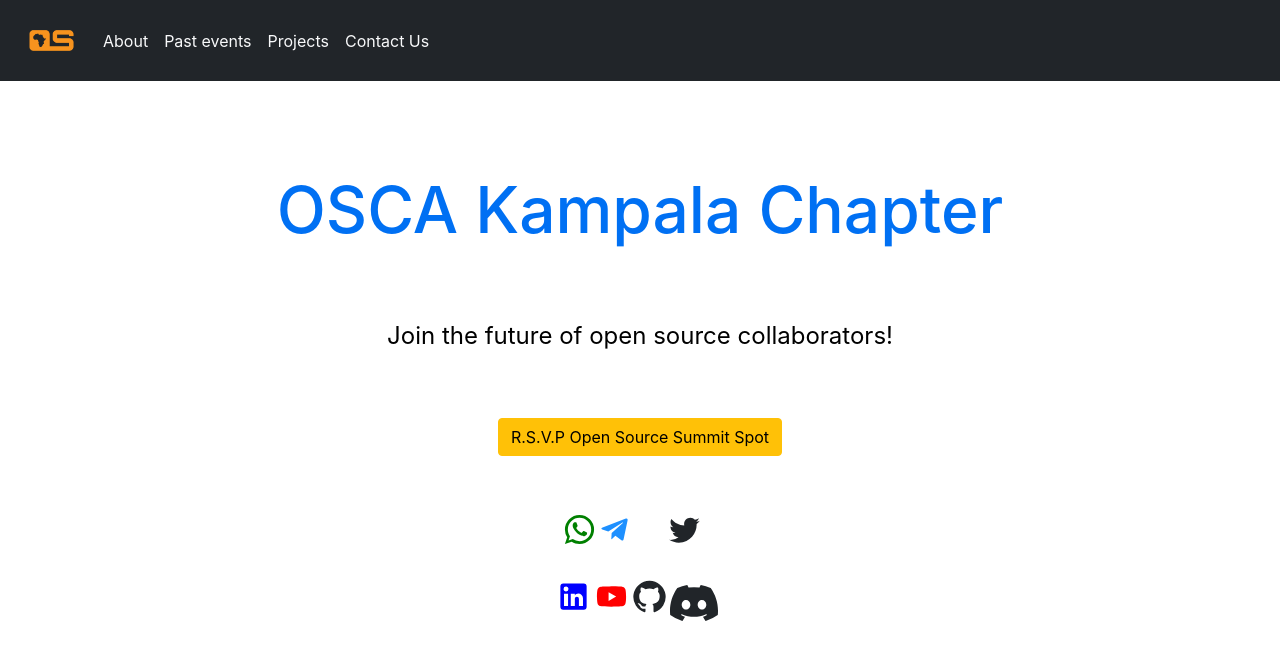
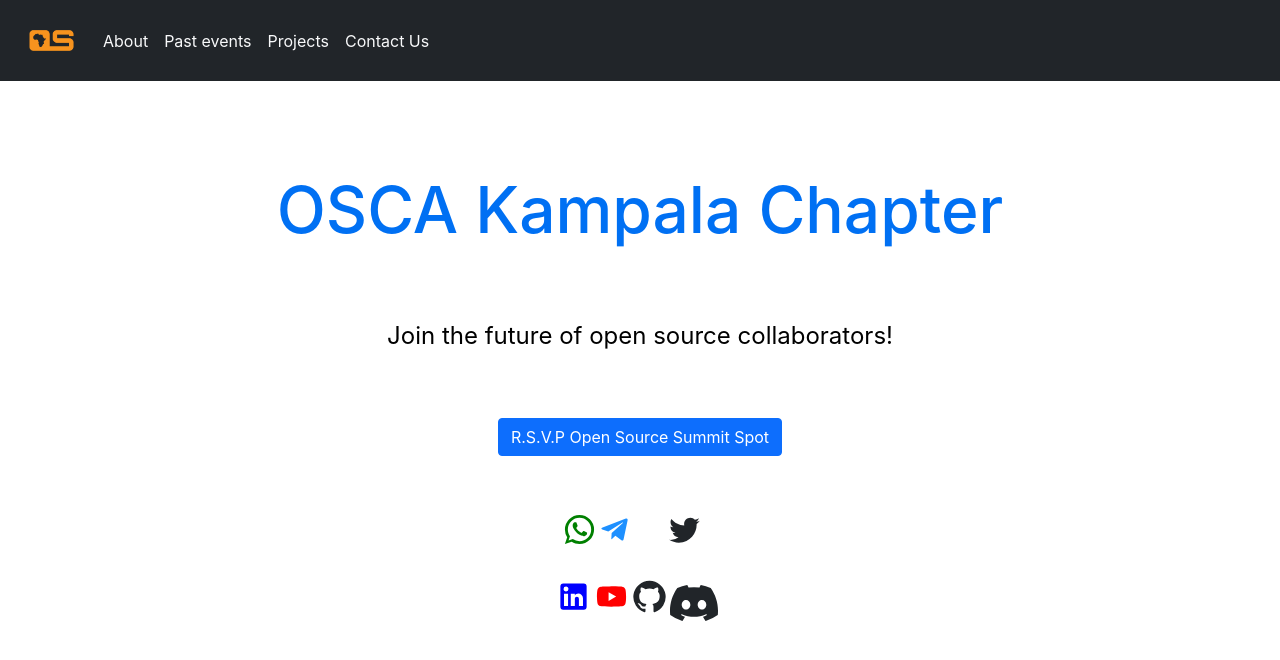
Before and after one commit to oscakampala/oscakampala.github.io, a Next.js app: page / in a window 1280 px wide. Shown: the top 660 px of the page. Built offline with nearby package versions, Linux system fonts and the light colour scheme.

Commit message:
home page changes

```diff
--- a/components/HomeMain.js
+++ b/components/HomeMain.js
@@ -70,8 +70,8 @@
       </p>
 
       <br/> <br/>
-        <Button color="warning" >
-            <a href='https://bit.ly/oscafestkla' style={{color:'black'}} >R.S.V.P Open Source Summit Spot</a>
+        <Button color="primary" >
+            <a href='https://bit.ly/oscafestkla' style={{color:'white'}} >R.S.V.P Open Source Summit Spot</a>
         </Button>
 
         <br/>
```
